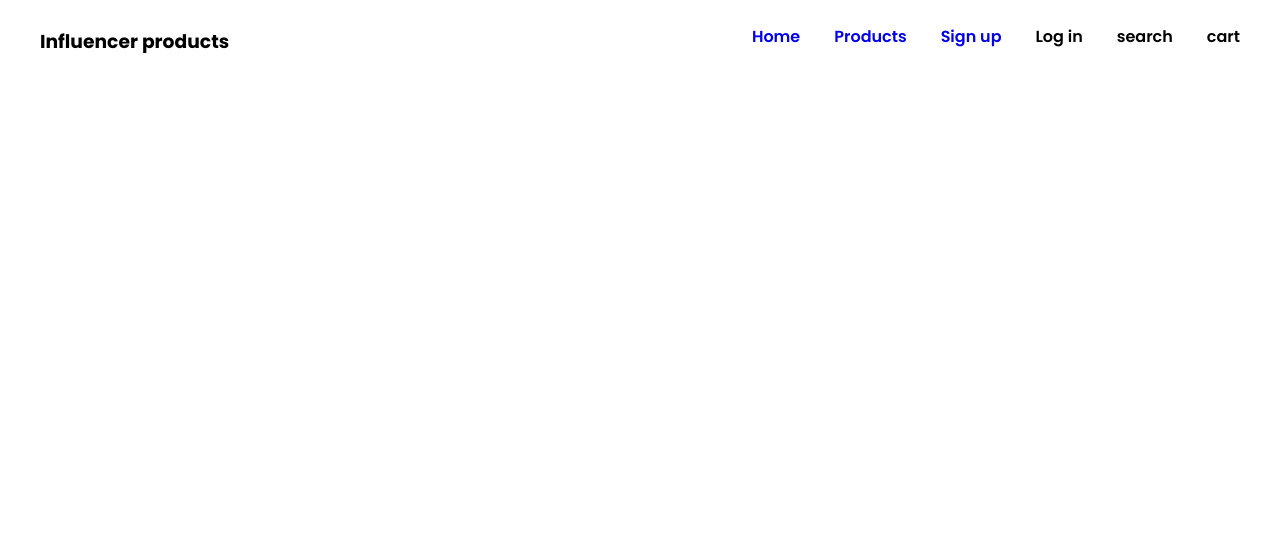
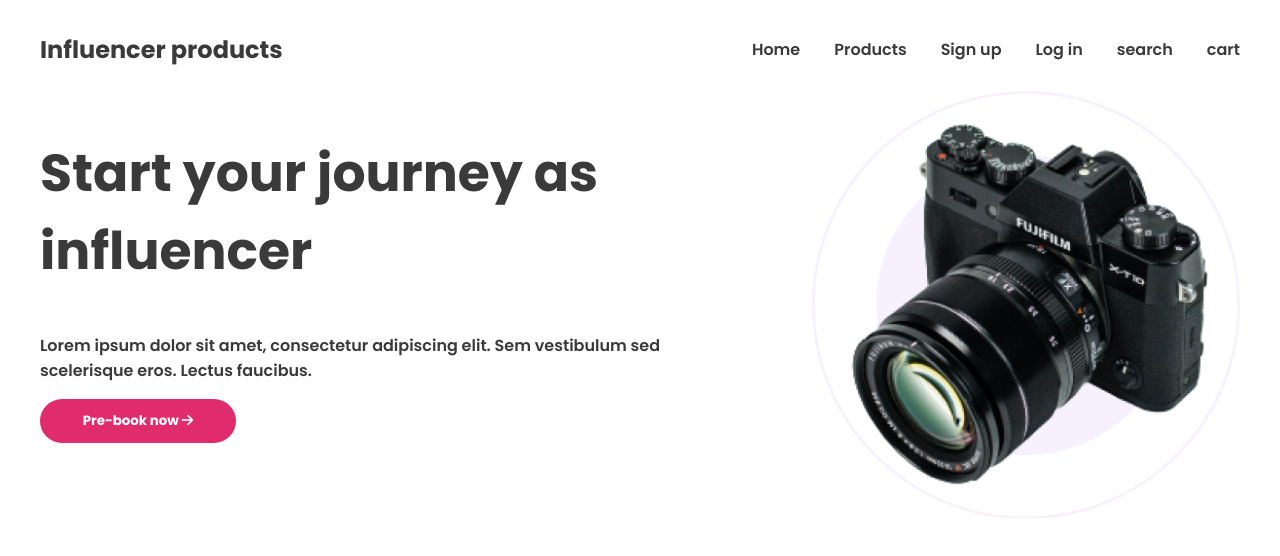
Before and after one commit to kaiser82/influencer-gear, a plain HTML site: page index.html in a window 1280 px wide. Drawn offline with Linux system fonts and the light colour scheme.

Commit message:
header section colpleted

```diff
--- a/index.html
+++ b/index.html
@@ -8,30 +8,34 @@
 <link rel="preconnect" href="https://fonts.gstatic.com" crossorigin>
 <link href="https://fonts.googleapis.com/css2?family=Poppins:ital,wght@0,100;0,200;0,300;0,400;0,500;0,600;0,700;0,800;0,900;1,100;1,200;1,300;1,400;1,500;1,600;1,700;1,800;1,900&display=swap" rel="stylesheet">
 <link rel="stylesheet" href="./style/style.css">
+<script src="https://kit.fontawesome.com/1cfca4622d.js" crossorigin="anonymous"></script>
 </head>
 <body>
-    <header>
+    <header class="text-primary">
         <nav class="nav-container">
-            <div class="brand poppins-bold">
-                <h3>Influencer products</h3>
+            <div class=" poppins-bold">
+                <h3 class="brand">Influencer products</h3>
             </div>
             <div class="menu poppins-semibold ">
                 <ul>
                     <li><a href="#">Home</a></li>
                     <li><a href="#">Products</a></li>
                     <li><a href="#">Sign up</a></li>
-                    <li><a href=""></a>Log in</li>
-                    <li><a href=""></a>search</li>
-                    <li><a href=""></a>cart</li>
+                    <li><a href="#">Log in</a></li>
+                    <li><a href="#">search</a></li>
+                    <li><a href="#">cart</a></li>
                 </ul>
             </div>
         </nav>
-        <div class="banner">
+        <div class="banner text-primary">
             <div class="banner-container">
-
+                <h2 class="banner-title poppins-bold">Start your journey as influencer</h2>
+                <p class="banner-description poppins-semibold">Lorem ipsum dolor sit amet, consectetur adipiscing elit.
+                    Sem vestibulum sed scelerisque eros. Lectus faucibus.</p>
+                <div><button class="btn-round poppins-bold">Pre-book now <i class="fa-solid fa-arrow-right"></i> </button></div>
             </div>
             <div class="banner-img">
-
+                <img src="./images/main-camera.png" alt="">
             </div>
         </div>
     </header>
--- a/style/style.css
+++ b/style/style.css
@@ -54,8 +54,22 @@
 
 
 /* font section end */
-
-
+/* Global section */
+.text-primary{
+    color: rgb(58, 58, 58);
+}
+.text-secondary{
+    color: rgb(120, 120, 133);
+}
+.btn-round{
+width: 196px;
+height: 44px;
+padding: 10px 24px 10px 24px;
+border: none;
+border-radius: 41px;
+background: rgb(224, 44, 109);
+color: white;
+}
 
 /* header section */
 header{
@@ -65,6 +79,10 @@ header{
 .nav-container{
     display: flex;
     justify-content: space-between;
+    align-items: center;
+}
+.nav-container .brand{
+  font-size: 24px;
 }
 .menu ul{
     display: flex;
@@ -76,5 +94,24 @@ header{
 }
 .menu ul>li>a{
     text-decoration: none;
+    color: rgb(58, 58, 58)
 
 }
+.banner{
+  display: flex;
+  gap: 133px;
+  margin-bottom: 70px;
+}
+.banner-title{
+  font-size: 52px;
+}
+.banner-img{
+  width: 50%;
+  background-image: url(../images/Circle-design.svg);
+  background-repeat: no-repeat;
+  background-size: 100%;
+}
+.banner-img img{
+  width: 100%;
+  padding: 10px;
+}
```
Also changed, not shown: images/Circle-design.svg (added).
